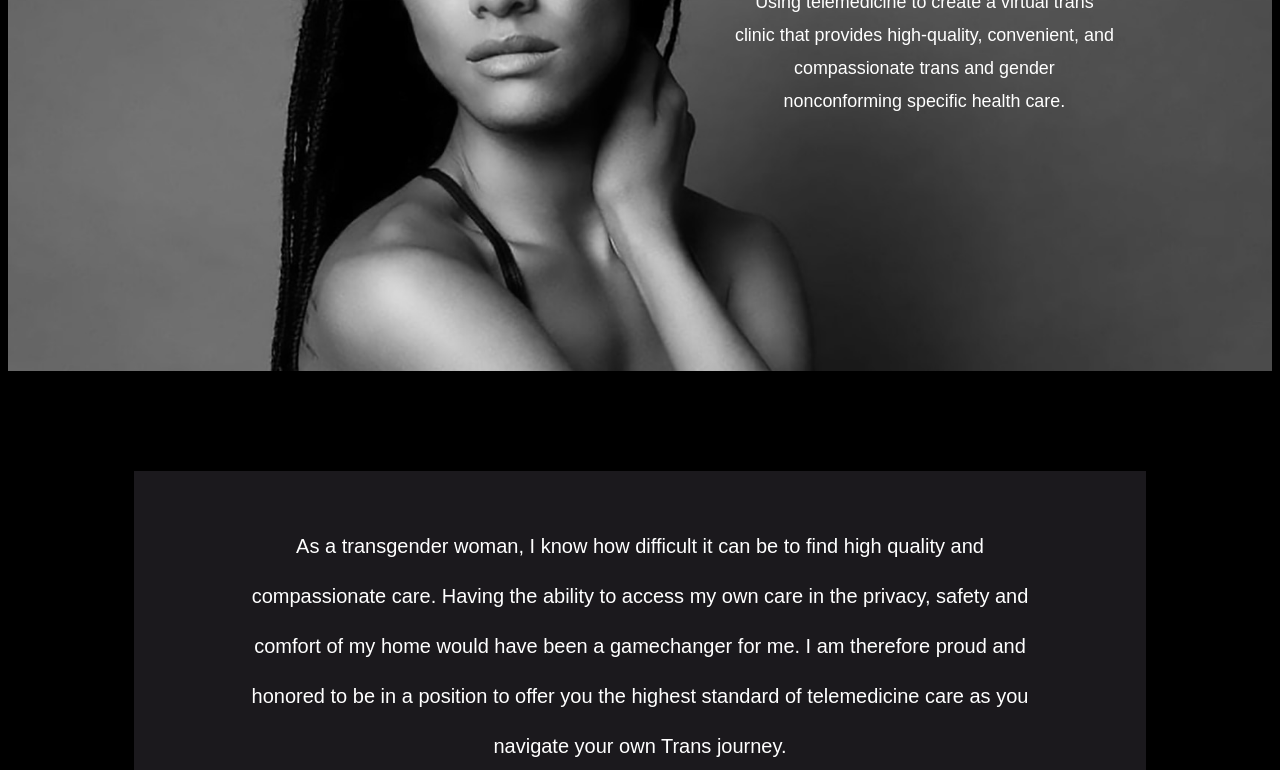
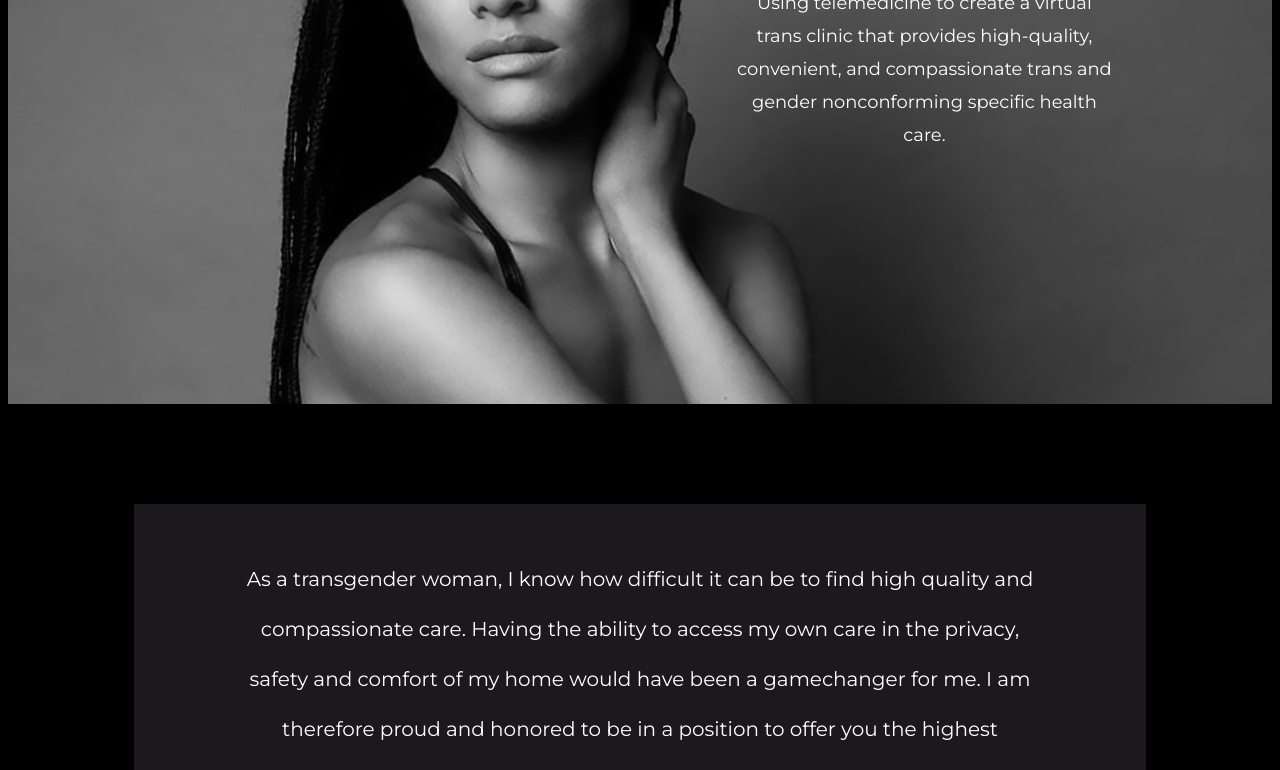
Before and after one commit to reallylily/transclinique, a React app: page frontend/public/index.html in a window 1280 px wide. Shown: the part 362-1132 px from the top of the page. Built offline with nearby package versions, Linux system fonts and the light colour scheme.

Commit message:
add montserrat font stylesheet from google fonts

```diff
--- a/frontend/public/index.html
+++ b/frontend/public/index.html
@@ -20,6 +20,7 @@
       Learn how to configure a non-root public URL by running `npm run build`.
     -->
     <title>React App</title>
+    <link href="https://fonts.googleapis.com/css2?family=Montserrat:wght@100;400&amp;display=swap" rel="stylesheet">
   </head>
   <body>
     <noscript>
```
